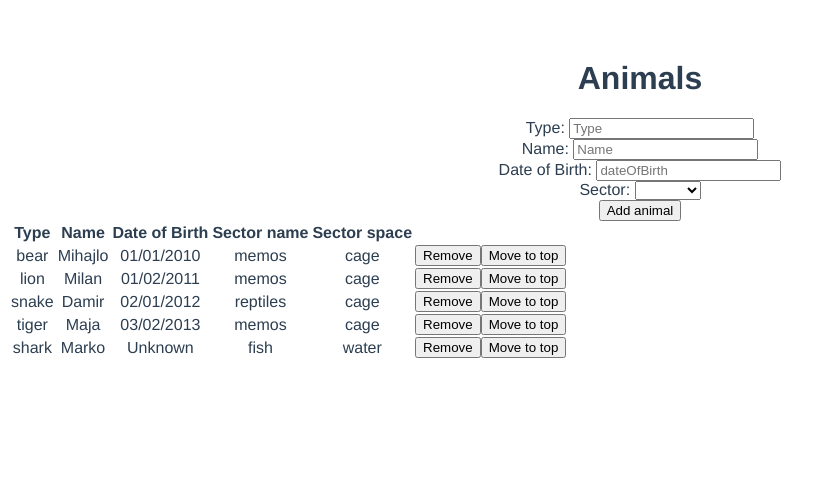
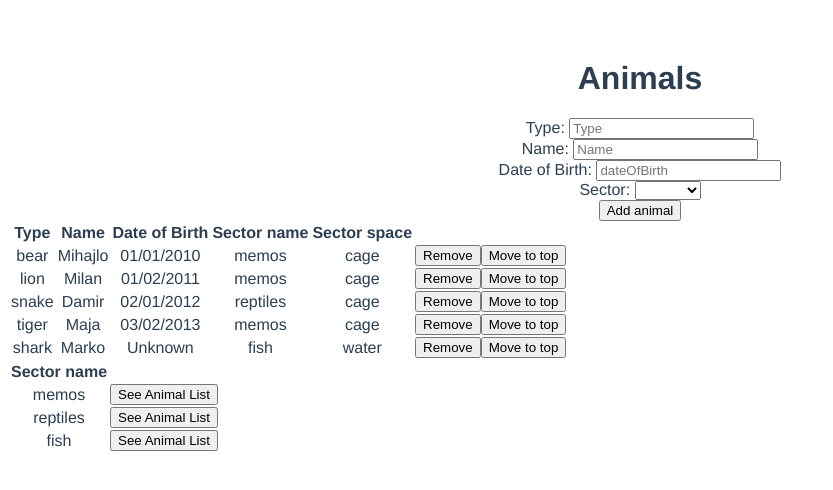
Before and after one commit to MajaMarkovic1/Zoo, a Vue app: page / in a window 1280 px wide. Shown: the top 490 px of the page, without its empty margins (0-833 px from the left). Built offline with nearby package versions, Linux system fonts and the light colour scheme.

Commit message:
zadatak7

```diff
--- a/src/components/AnimalList.vue
+++ b/src/components/AnimalList.vue
@@ -36,6 +36,19 @@
                 </tr>
             </tbody>
         </table>
+
+        <table>
+            <thead>
+                <th>Sector name</th>
+                <th></th>
+            </thead>
+            <tbody>
+                <tr v-for="(sector, key) in sectors" :key="key">
+                    <td>{{ sector.name }}</td>
+                    <button @click="seeAnimalList(sector)">See Animal List</button>
+                </tr>
+            </tbody>
+        </table>
   </div>
 </template>
 
@@ -53,10 +66,10 @@ export default {
   data(){
       return {
           animals: [
-              {type: 'bear', name: 'Mihajlo', dateOfBirth: '01/01/2010', sector: sectors[0]},
-              {type: 'lion', name: 'Milan', dateOfBirth: '01/02/2011', sector: sectors[0]},
-              {type: 'snake', name: 'Damir', dateOfBirth: '02/01/2012', sector: sectors[1]},
-              {type: 'tiger', name: 'Maja', dateOfBirth: '03/02/2013', sector: sectors[0]},
+              {type: 'bear', name: 'Mihajlo', dateOfBirth: '01/01/2010', sector: sectors[0], background: true},
+              {type: 'lion', name: 'Milan', dateOfBirth: '01/02/2011', sector: sectors[0], background: false},
+              {type: 'snake', name: 'Damir', dateOfBirth: '02/01/2012', sector: sectors[1], background: true},
+              {type: 'tiger', name: 'Maja', dateOfBirth: '03/02/2013', sector: sectors[0], background: false},
               {type: 'shark', name: 'Marko', dateOfBirth: '', sector: sectors[2]}
 
           ],
@@ -79,8 +92,17 @@ export default {
     addAnimal(){
         this.animals.push(this.newAnimal);
         this.newAnimal = {};
+    },
+    seeAnimalList(sector){
+        let animalList = [];
+        this.animals.forEach(function(animal){
+            if (sector === animal.sector){
+                animalList.push(`${animal.type} ${animal.name}`);
+            }
+            }
+        )
+        alert(animalList);
     }
-
   }
 
 }
```
